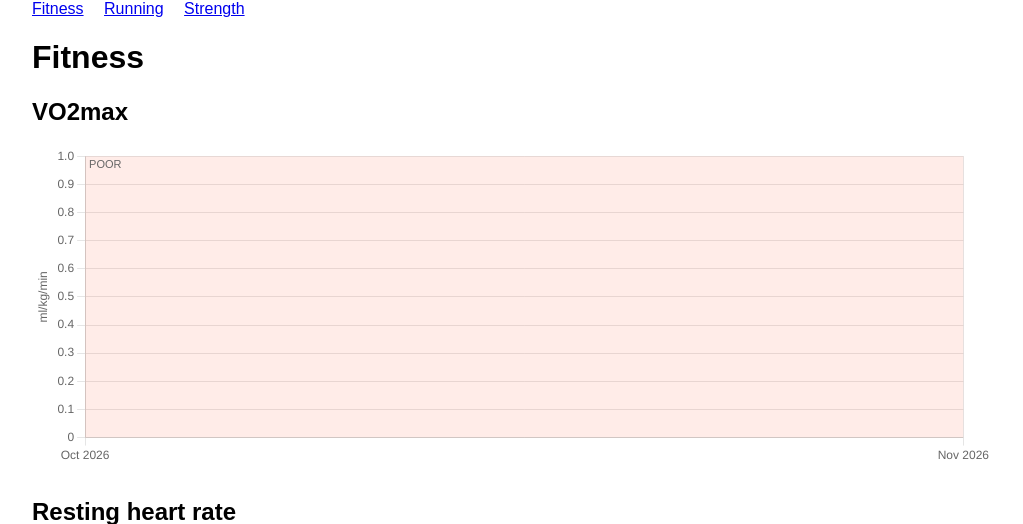
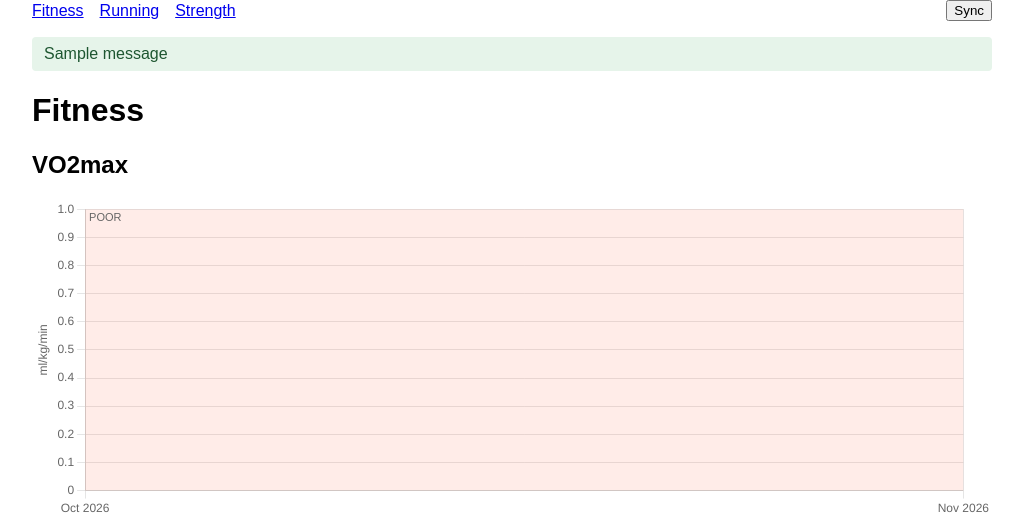
Before and after one commit to orestispanago/Fitness-webapp, a Flask app: page /fitness in a window 1280 px wide. Shown: the top 524 px of the page, without its empty margins (128-1151 px from the left). Run offline with Flask 3, Linux system fonts and the light colour scheme; one stand-in notice (Sample message) is shown; data that the repository does not hold is empty.

Commit message:
Added sync button

```diff
--- a/fitness/app.py
+++ b/fitness/app.py
@@ -1,10 +1,23 @@
-from flask import Flask, redirect, render_template, url_for
+import os
+from datetime import datetime
+
+from flask import Flask, flash, redirect, render_template, request, url_for
 
 from fitness import db
 from fitness.queries import daily, running, strength
+from fitness.sync import main as run_sync
 
 app = Flask(__name__)
+# Only signs flash messages, so a new key per start is fine (see SPEC.md)
+app.secret_key = os.urandom(24)
 db.init_app(app)
+
+
+def is_local_path(path):
+    local = False
+    if path.startswith("/") and not path.startswith(("//", "/\\")):
+        local = True
+    return local
 
 
 @app.route("/")
@@ -58,3 +71,17 @@ def running_page():
 def strength_page():
     groups = strength.load_exercise_trends()
     return render_template("strength.html", groups=groups)
+
+
+@app.route("/sync", methods=["POST"])
+def sync():
+    try:
+        run_sync()
+        flash(f"Synced at {datetime.now():%H:%M}", "success")
+    except Exception as error:
+        app.logger.exception("Sync failed")
+        flash(f"Sync failed: {error}", "error")
+    target = request.form.get("next", "")
+    if not is_local_path(target):
+        target = url_for("index")
+    return redirect(target)
--- a/fitness/static/style.css
+++ b/fitness/static/style.css
@@ -5,8 +5,32 @@ body {
   padding: 0 16px;
 }
 
+nav {
+  display: flex;
+  align-items: center;
+}
+
 nav a {
   margin-right: 16px;
+}
+
+.sync-form {
+  margin-left: auto;
+}
+
+.flash {
+  padding: 8px 12px;
+  border-radius: 4px;
+}
+
+.flash-success {
+  background: #e6f4ea;
+  color: #1e5631;
+}
+
+.flash-error {
+  background: #fdecea;
+  color: #8a1c1c;
 }
 
 .chart {
--- /dev/null
+++ b/fitness/static/sync.js
@@ -0,0 +1,10 @@
+// Sync button in the nav; loaded from base.html.
+
+// Disabled while the sync runs, so a second click can't start another
+function disableSyncButton(event) {
+  const button = event.target.querySelector("button");
+  button.disabled = true;
+  button.textContent = "Syncing…";
+}
+
+document.querySelector(".sync-form").addEventListener("submit", disableSyncButton);
--- a/fitness/templates/base.html
+++ b/fitness/templates/base.html
@@ -17,8 +17,16 @@
     <a href="{{ url_for('fitness_page') }}">Fitness</a>
     <a href="{{ url_for('running_page') }}">Running</a>
     <a href="{{ url_for('strength_page') }}">Strength</a>
+    <form class="sync-form" method="post" action="{{ url_for('sync') }}">
+      <input type="hidden" name="next" value="{{ request.path }}">
+      <button type="submit">Sync</button>
+    </form>
   </nav>
+  {% for category, message in get_flashed_messages(with_categories=true) %}
+  <p class="flash flash-{{ category }}">{{ message }}</p>
+  {% endfor %}
   {% block content %}{% endblock %}
+  <script src="{{ url_for('static', filename='sync.js') }}"></script>
 </body>
 
 </html>
```
Also changed, not shown: SPEC.md (+35 -16 lines).
